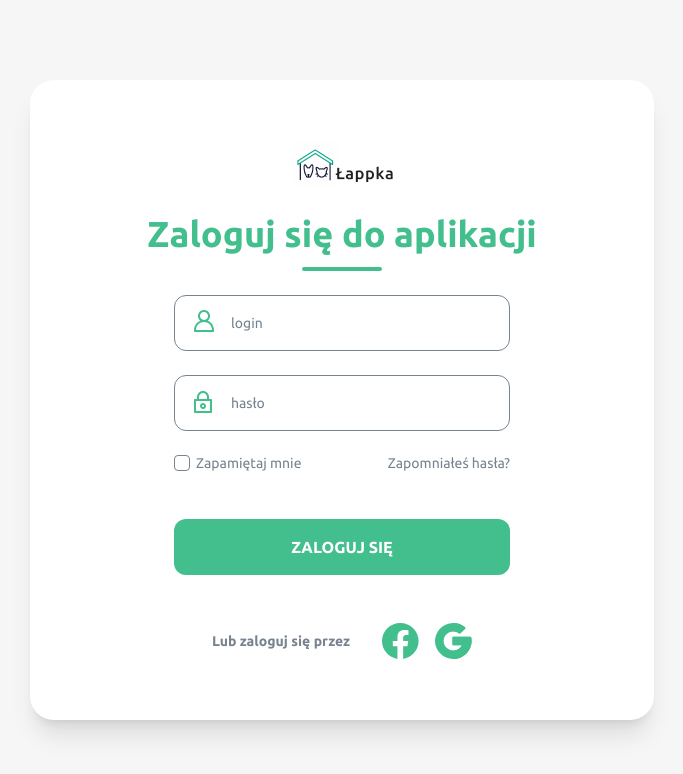
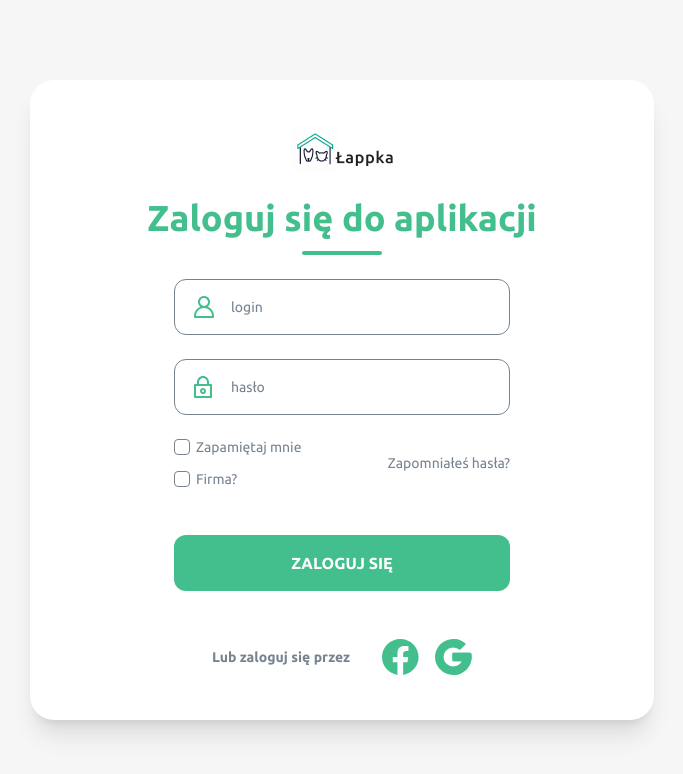
Before and after one commit to olekbaran/lappka, a React (Create React App) app: page / in a window 1280 px wide. Shown: the top 774 px of the page, without its empty margins (298-981 px from the left). Built offline with nearby package versions, Linux system fonts and the light colour scheme.

Commit message:
feat(login): login as company (#39)

```diff
--- /dev/null
+++ b/src/assets/icons/FingerPrintIcon.tsx
@@ -0,0 +1,19 @@
+import React from 'react';
+
+export const FingerPrintIcon = () => (
+  <svg
+    width="22"
+    height="22"
+    xmlns="http://www.w3.org/2000/svg"
+    fill="none"
+    viewBox="0 0 24 24"
+    stroke="#43BE8D"
+    strokeWidth={2}
+  >
+    <path
+      strokeLinecap="round"
+      strokeLinejoin="round"
+      d="M12 11c0 3.517-1.009 6.799-2.753 9.571m-3.44-2.04l.054-.09A13.916 13.916 0 008 11a4 4 0 118 0c0 1.017-.07 2.019-.203 3m-2.118 6.844A21.88 21.88 0 0015.171 17m3.839 1.132c.645-2.266.99-4.659.99-7.132A8 8 0 008 4.07M3 15.364c.64-1.319 1-2.8 1-4.364 0-1.457.39-2.823 1.07-4"
+    />
+  </svg>
+);
--- a/src/assets/icons/index.ts
+++ b/src/assets/icons/index.ts
@@ -1,5 +1,6 @@
+export { UserIcon } from './UserIcon';
 export { LockIcon } from './LockIcon';
-export { UserIcon } from './UserIcon';
+export { FingerPrintIcon } from './FingerPrintIcon';
 export { FacebookIcon } from './FacebookIcon';
 export { GoogleIcon } from './GoogleIcon';
 export { ErrorIcon } from './ErrorIcon';
--- a/src/styles/components/inputField.module.scss
+++ b/src/styles/components/inputField.module.scss
@@ -11,6 +11,8 @@
   &__label {
     position: absolute;
     left: 1.25rem;
+    height: 100%;
+    @include mixins.flex(center, center, row);
   }
 
   &__field {
--- a/src/styles/views/login.module.scss
+++ b/src/styles/views/login.module.scss
@@ -20,7 +20,7 @@
 
   @media screen and (min-width: vars.$md) {
     width: 39rem;
-    height: 40rem;
+    min-height: 40rem;
     box-shadow: 0 20px 25px -5px rgb(0 0 0 / 0.1),
       0 8px 10px -6px rgb(0 0 0 / 0.1);
   }
@@ -78,6 +78,11 @@
       @include mixins.flex(space-between, center, row);
     }
 
+    &__checkboxes {
+      gap: 1rem;
+      @include mixins.flex(flex-start, flex-start, column);
+    }
+
     &__forgotPassword {
       margin-top: 1.5rem;
       background: none;
@@ -115,9 +120,7 @@
   display: none;
 
   &--show {
-    position: absolute;
-    bottom: 17%;
-    margin-top: 0.75rem;
+    margin-top: 1rem;
     gap: 0.5rem;
     @include mixins.flex(center, center, row);
   }
--- a/src/views/Login.tsx
+++ b/src/views/Login.tsx
@@ -1,7 +1,7 @@
 import React, { useState, useEffect } from 'react';
 import { useNavigate } from 'react-router-dom';
 import { Formik, Form, FormikHelpers } from 'formik';
-import { object, string } from 'yup';
+import { boolean, object, string } from 'yup';
 
 import styles from 'styles/views/login.module.scss';
 import { appRoutes } from 'app';
@@ -13,18 +13,25 @@ import {
   UserIcon,
   LockIcon,
   ErrorIcon,
+  FingerPrintIcon,
 } from 'assets/icons';
 
 interface formValues {
   login: string;
   password: string;
   rememberMe: boolean;
+  company: boolean;
+  nip: string;
 }
 
 const Validation = object().shape({
   login: string().required('Pole obowiązkowe'),
   password: string().required('Pole obowiązkowe'),
-  rememberMe: string(),
+  company: boolean(),
+  nip: string().when('company', {
+    is: true,
+    then: string().required('Pole obowiązkowe'),
+  }),
 });
 
 const loginUser = (login: string, password: string) => {
@@ -87,11 +94,15 @@ export const Login = () => {
             login: '',
             password: '',
             rememberMe: false,
+            company: false,
+            nip: '',
           }}
           onSubmit={handleSubmit}
           validationSchema={Validation}
         >
-          {() => (
+          {(formikProps) => {
+            const { values } = formikProps;
+            return (
               <Form className={styles.loginForm}>
                 <FormInputField
                   type="text"
@@ -106,7 +117,13 @@ export const Login = () => {
                   icon={<LockIcon />}
                 />
                 <div className={styles.otherInputs}>
-                <FormInputCheckbox name="remember-me" label="Zapamiętaj mnie" />
+                  <div className={styles.otherInputs__checkboxes}>
+                    <FormInputCheckbox
+                      name="remember-me"
+                      label="Zapamiętaj mnie"
+                    />
+                    <FormInputCheckbox name="company" label="Firma?" />
+                  </div>
                   <button
                     type="button"
                     className={styles.otherInputs__forgotPassword}
@@ -114,16 +131,29 @@ export const Login = () => {
                     Zapomniałeś hasła?
                   </button>
                 </div>
+                {values.company === true ? (
+                  <FormInputField
+                    type="text"
+                    name="nip"
+                    placeholder="nip"
+                    icon={<FingerPrintIcon />}
+                  />
+                ) : (
+                  ''
+                )}
                 <button
                   type="submit"
                   className={`${styles.loginForm__submit} ${
-                  isAccount === false ? styles['loginForm__submit--error'] : ''
+                    isAccount === false
+                      ? styles['loginForm__submit--error']
+                      : ''
                   }`}
                 >
                   Zaloguj się
                 </button>
               </Form>
-          )}
+            );
+          }}
         </Formik>
         <div
           className={`${styles.loginError} ${
```
Lines whose indentation alone changed are shown as unchanged.
